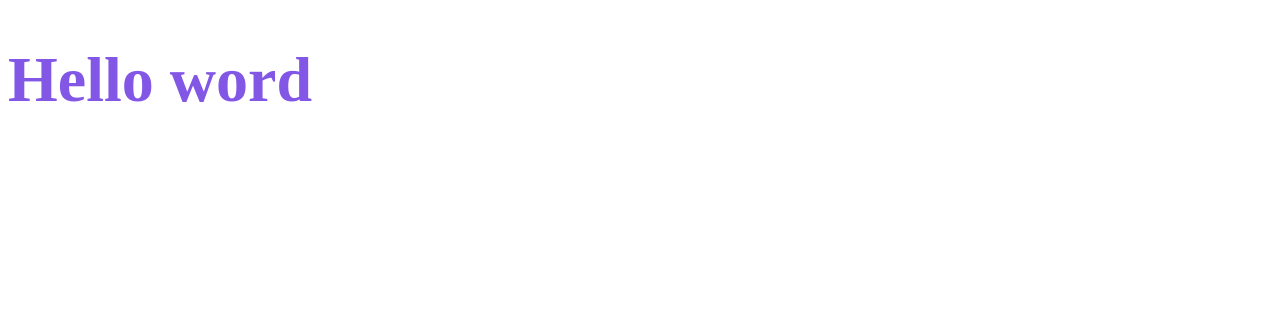
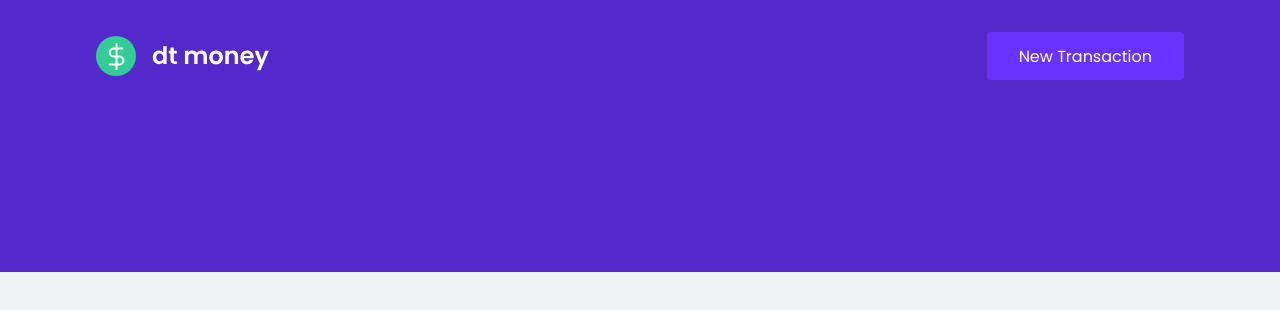
Before and after one commit to KevinMCruzP/ignite_dtmoney_financeControl, a React (Create React App) app: page / in a window 1280 px wide. Shown: the top 310 px of the page. Built offline with nearby package versions, Linux system fonts and the light colour scheme.

Commit message:
Component: Header

```diff
--- a/public/index.html
+++ b/public/index.html
@@ -2,9 +2,12 @@
 <html lang="en">
 
 <head>
+  <link rel="preconnect" href="https://fonts.gstatic.com">
   <meta charset="utf-8" />
   <meta name="viewport" content="width=device-width, initial-scale=1" />
+  <link rel="shortcut icon" href="favicon.png" type="image/png">
 
+  <link href="https://fonts.googleapis.com/css2?family=Poppins:wght@400;600&display=swap" rel="stylesheet">
   <title>dtmoney</title>
 </head>
 
--- a/src/App.tsx
+++ b/src/App.tsx
@@ -1,14 +1,12 @@
-import styled from 'styled-components';
-
-const Title = styled.h1`
-  font-size:64px;
-  color: #8257e6;
-`
+import { Header } from './components/Header'
+import { GlobalStyle } from './styles/global';
 
 export function App() {
   return (
-    <div className="App">
-      <Title>Hello word</Title>
-    </div>
+    <>
+      <Header />
+      <GlobalStyle />
+
+    </>
   );
 }
--- /dev/null
+++ b/src/components/Header/index.tsx
@@ -0,0 +1,16 @@
+import logoImg from '../../assets/logo.svg'
+import { Container, Content } from './styles'
+
+export function Header() {
+    return (
+
+        <Container>
+            <Content>
+                <img src={logoImg} alt="dt money" />
+                <button type="button">
+                    New Transaction
+                </button>
+            </Content>
+        </Container>
+    )
+}
--- /dev/null
+++ b/src/components/Header/styles.ts
@@ -0,0 +1,31 @@
+import styled from "styled-components";
+
+export const Container = styled.header`
+  background: var(--blue);
+`;
+
+export const Content = styled.div`
+  max-width: 1120px;
+  margin: 0 auto;
+
+  padding: 2rem 1rem 12rem;
+  display: flex;
+  align-items: center;
+  justify-content: space-between;
+
+  button {
+      font-size: 1rem;
+      color: #FFF;
+      background: var(--blue-light);
+      border: 0;
+      padding: 0 2rem;
+      border-radius: 0.25rem;
+      height: 3rem;
+
+      transition : filter 0.2s;
+
+      &:hover {
+          filter: brightness(0.9);
+      }
+  }
+`;
--- /dev/null
+++ b/src/styles/global.ts
@@ -0,0 +1,57 @@
+import { createGlobalStyle } from "styled-components";
+
+export const GlobalStyle = createGlobalStyle`
+:root {
+    --background: #f0f2f5;
+    --red: #E52E4D;
+    --blue: #5429CC;
+
+    --blue-light: #6933FF;
+
+    --text-title: #363F5F;
+    --text-body: #969CB3;
+
+    --shape: #FFFFFF;
+}
+
+* {
+    margin: 0;
+    padding: 0;
+    box-sizing: border-box;
+
+}
+
+html {
+    @media (max-width: 1080px) {
+        font-size:93.75%;
+    }
+
+    @media (max-width: 720px) {
+        font-size: 87.5%;
+    }
+}
+body {
+    background: var(--background);
+    -webkit-font-smoothing: antialiased;
+}
+
+body, input, textarea, button {
+    font-family: 'Poppins', sans-serif;
+    font-weight: 400;
+}
+
+h1, h2, h3, h4, h5, h6, strong {
+    font-weight: 600;
+}
+
+button {
+    cursor: pointer;
+}
+
+[disabled] {
+    opacity: 0.6;
+    cursor: not-allowed;
+}
+
+
+`;
```
